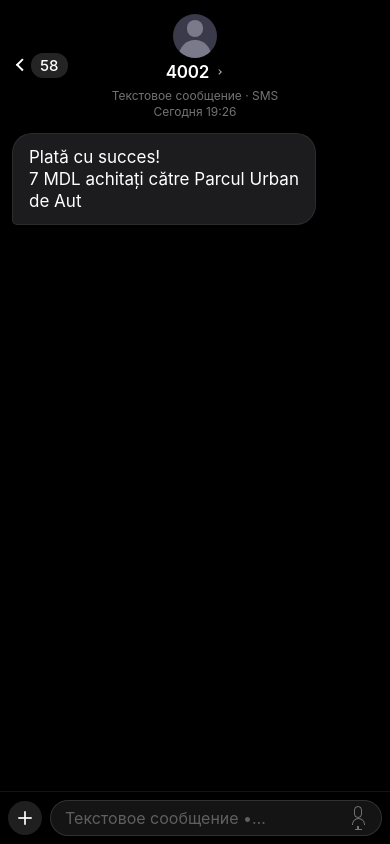
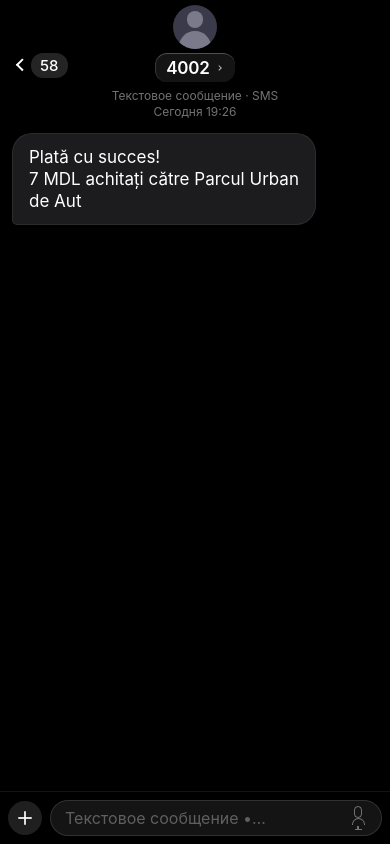
Before and after one commit to krovskiy/rocinante, a React Native app: screen / in a window 390 px wide. Both pictures are taken after a click on the element 203 px from the left and 469 px from the top of the page. Built offline with nearby package versions, Linux system fonts and the light colour scheme.

Commit message:
feat: add glass background to the contact title

```diff
--- a/App.js
+++ b/App.js
@@ -546,9 +546,48 @@ function SMSThreadScreen({ convo, onBack }) {
   const sendMessage = () => {
     if (!text.trim()) return;
 
-    setMessages((prev) => [...prev, { id: Date.now().toString(), text }]);
+    const userText = text;
+
+    setMessages((prev) => [
+      ...prev,
+      {
+        id: Date.now().toString(),
+        type: "sent",
+        text: userText,
+      },
+    ]);
 
     setText("");
+
+    if (convo.id === "4000") {
+      const ticketNumber =
+        "000091" +
+        Math.floor(Math.random() * 1000)
+          .toString()
+          .padStart(3, "0");
+
+      const now = new Date();
+
+      const dateTime =
+        now.toLocaleDateString("ro-RO") +
+        " " +
+        now.toLocaleTimeString("ro-RO", {
+          hour: "2-digit",
+          minute: "2-digit",
+        });
+
+      setTimeout(() => {
+        setMessages((prev) => [
+          ...prev,
+          {
+            id: `reply-${Date.now()}`,
+            type: "ticket",
+            ticketNumber,
+            dateTime,
+          },
+        ]);
+      }, 800);
+    }
   };
 
   useEffect(() => {
@@ -587,8 +626,10 @@ function SMSThreadScreen({ convo, onBack }) {
           <TouchableOpacity style={ts.navCenter} activeOpacity={0.7}>
             <Avatar size={44} />
             <View style={ts.navNameRow}>
+              <View style={ts.navNameGlass}>
                 <Text style={ts.navName}>{convo.name}</Text>
                 <ChevronRight size={7} color="rgba(255,255,255,0.7)" />
+              </View>
             </View>
           </TouchableOpacity>
 
@@ -656,13 +697,42 @@ function SMSThreadScreen({ convo, onBack }) {
             </View>
           </Animated.View>
         )}
-        {messages.map((msg) => (
+        {messages.map((msg) => {
+          if (msg.type === "ticket") {
+            return (
+              <View key={msg.id} style={ts.receivedRow}>
+                <View style={ts.receivedBubble}>
+                  {[
+                    "IM PUA",
+                    "",
+                    `Bilet Nr MCA-${msg.ticketNumber}`,
+                    "",
+                    msg.dateTime,
+                    "",
+                    "Pret 7 MDL",
+                    "",
+                    "Bord 936",
+                  ].map((line, i) => (
+                    <Text
+                      key={i}
+                      style={line === "" ? { height: 8 } : ts.receivedLine}
+                    >
+                      {line}
+                    </Text>
+                  ))}
+                </View>
+              </View>
+            );
+          }
+
+          return (
             <View key={msg.id} style={ts.sentRow}>
               <View style={ts.sentBubble}>
                 <Text style={ts.sentText}>{msg.text}</Text>
               </View>
             </View>
-        ))}
+          );
+        })}
       </Animated.ScrollView>
 
       <KeyboardAvoidingView
@@ -727,6 +797,22 @@ const ts = StyleSheet.create({
     fontSize: 15,
     fontWeight: "500",
     fontFamily: FONT,
+  },
+  navNameGlass: {
+    backgroundColor: "rgba(255,255,255,0.08)",
+    flexDirection: "row",
+    alignItems: "center",
+    gap: 4,
+    paddingHorizontal: 10,
+    paddingVertical: 4,
+
+    borderRadius: 12,
+
+    borderTopWidth: 1,
+    borderLeftWidth: 1,
+
+    borderTopColor: "rgba(255,255,255,0.25)",
+    borderLeftColor: "rgba(255,255,255,0.15)",
   },
   navCenter: { alignItems: "center", gap: 4, flex: 1 },
   navNameRow: { flexDirection: "row", alignItems: "center", gap: 4 },
```
Lines whose indentation alone changed are shown as unchanged.
